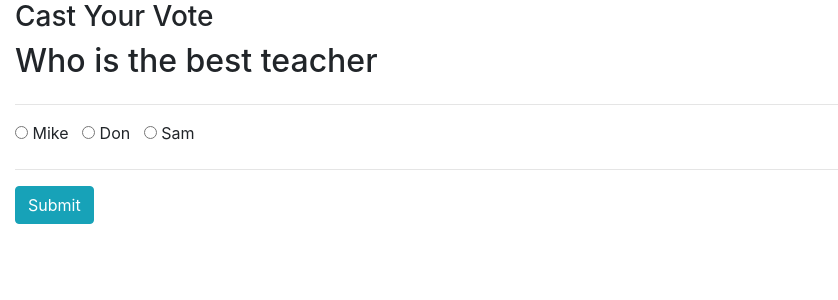
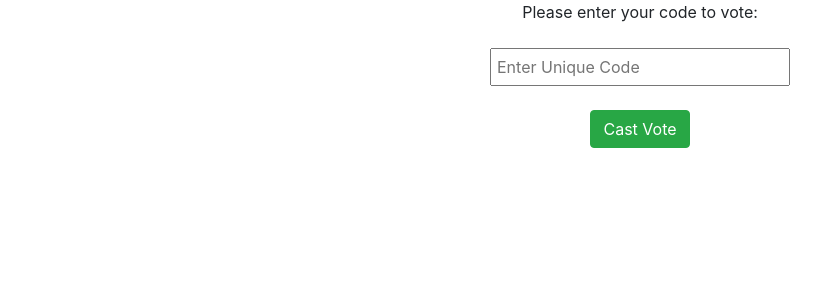
Before and after one commit to dhee-tree/voting-app, a Django app: page /vote/5/ in a window 1280 px wide. Shown: the part 185-485 px from the top of the page, without its empty margins (0-838 px from the left). Run offline with Django 4.2, Linux system fonts and the light colour scheme; data comes from the database, SQL or seed files in the repository; some libraries are stand-ins or nearby versions.

Commit message:
added user level detection, voting page

```diff
--- a/static/css/style.css
+++ b/static/css/style.css
@@ -26,7 +26,15 @@ section {
     margin-left: auto;
     margin-right: auto;
 }
+.code-form {
+    width: 300px;
+    padding: 5px;
+}
 
+.message {
+    color: red;
+    display: inline-block;
+}
 /* .sec {
     text-align: left;
     position: absolute;
--- /dev/null
+++ b/static/js/script.js
@@ -0,0 +1,3 @@
+//function getCode() {
+//  alert("Your code is U-123456");
+//}
--- a/templates/vote/index.html
+++ b/templates/vote/index.html
@@ -9,7 +9,7 @@
 
             <section>
                 <a href="{% url 'code' %}" class="vote btn btn-secondary">Get Code</a> <br><br>
-                <a href="#" class="vote btn btn-primary">Cast A Vote</a> <br>
+                <a href="{% url 'voting' %}" class="vote btn btn-primary">Cast A Vote</a> <br>
                 <!-- replace # with url of your page -->
                 <a href="#" class="vote btn btn-success">See Results</a>
             </section>
--- a/templates/vote/vote.html
+++ b/templates/vote/vote.html
@@ -4,53 +4,13 @@
 
 {% block main %}
 <div class="row">
-    <div class="col-lg-8 col-lg-offset-2">
-        <div class="panel panel-default">
-            <div class="panel-heading">
-                <h3 class="panel-title">Cast Your Vote</h3>
-            </div>
+		<div class="col-md-12">
 
-            <div class="panel-body">
-                <div class="row">
-                    <div class="col-lg-12">
-                        <h2>{{ vote.question }}</h2>
-                    </div>
-                </div>
-
-                <div class="row">
-                    <div class="col-lg-12">
-                        <hr />
-
-                        <form method="POST">
-                            {% csrf_token %}
-                            <div class="form-group">
-                                <div class="radio">
-                                    <label>
-                                        <input type="radio" name="poll" value="option1" required>
-                                        {{ vote.option_one }}
-                                    </label> &nbsp;
-                                    <label>
-                                        <input type="radio" name="poll" value="option2">
-                                        {{ vote.option_two }}
-                                    </label> &nbsp;
-                                    <label>
-                                        <input type="radio" name="poll" value="option3">
-                                        {{ vote.option_three }}
-                                    </label> &nbsp;
-                                </div>
-                            </div>
-
-                            <hr />
-
-                            <button type="submit" class="btn btn-info">
-                                Submit
-                            </button>
-                        </form>
-                    </div>
-                </div>
-            </div>
-
-        </div>
-    </div>
+            <section>
+                    <span> Please enter your code to vote:</span><br><br>
+                    <input type="text" name="EUC" placeholder="Enter Unique Code" class="code-form"> <br><br>
+                <a href="#" class="btn btn-success">Cast Vote</a>
+            </section>
+		</div>
 </div>
 {% endblock %}
--- a/vote_app/urls.py
+++ b/vote_app/urls.py
@@ -4,7 +4,7 @@ from . import views
 urlpatterns = [
     path('', views.home, name='index'),
     path('code/', views.code, name='code'),
-    path('code/success', views.success, name='success'),
+    path('voting/', views.voting, name='voting'),
 
     path('home/', views.second_home, name='home'),
     path('create/', views.create, name='create'),
--- a/vote_app/views.py
+++ b/vote_app/views.py
@@ -10,7 +10,7 @@ from .forms import CreateCodeForm
 from .models import UserVote
 
 
-def user_rand_code():
+def user_rand_code(level):
     num_list = [1, 2, 3, 4, 5, 6, 7, 8, 9, 0]
 
     num = choice(num_list)
@@ -20,7 +20,7 @@ def user_rand_code():
     num5 = choice(num_list)
     num6 = choice(num_list)
 
-    return f'U-{num}{num2}{num3}{num4}{num5}{num6}'
+    return f'{level}-{num}{num2}{num3}{num4}{num5}{num6}'
 
 
 def home(request):
@@ -30,22 +30,43 @@ def home(request):
 
 def code(request):
     if request.method == 'POST':
+        selected_level = request.POST['level']
         form = CreateCodeForm(request.POST)
         if form.is_valid():
-            user_email = form.cleaned_data['email']
-            user_code = user_rand_code()
-            save_user = UserVote(email=user_email, user_code=user_code)
-            save_user.save()
+            valid_levels = ['level 1', 'level 2', 'level 3']
+            if selected_level in valid_levels:
+                user_email = form.cleaned_data['email']
 
-            send_mail(
-                'College Voting Code',
-                f'Hello, here is your code: {user_code}',
-                'realdheetree@gmail.com',
-                [user_email],
-                fail_silently=False
-            )
+                if selected_level == 'level 1' or selected_level == 'level 2':
+                    level = 'U'
+                else:
+                    level = 'H'
+                user_code = user_rand_code(level)
+                save_user = UserVote(email=user_email, user_code=user_code)
+                # save_user.save()
 
-            return redirect('success')
+                selected_level_title = selected_level.title()
+                send_mail(
+                    'College Voting Code',
+                    f'Hello, here is your code: {user_code}\nAs you are a {selected_level_title} student, your code '
+                    f'will only give you access to {selected_level_title} teachers.\n\n'
+                    f'Vote here: https://sleepy-sands-97119.herokuapp.com/voting/',
+                    'realdheetree@gmail.com',
+                    [user_email],
+                    fail_silently=False
+                )
+
+                context = {
+                    'email': user_email
+                }
+
+                return render(request, 'vote/success.html', context)
+            else:
+                context = {
+                    'form': form,
+                    'message': 'Please select a level.',
+                }
+                return render(request, 'vote/code.html', context)
     else:
         form = CreateCodeForm
     context = {
@@ -54,8 +75,8 @@ def code(request):
     return render(request, 'vote/code.html', context)
 
 
-def success(request):
-    return render(request, 'vote/success.html')
+def voting(request):
+    return render(request, 'vote/vote.html')
 
 
 def second_home(request):
```
Also changed, not shown: templates/vote/code.html (+8 -1 lines), templates/vote/success.html (+5 -2 lines).
